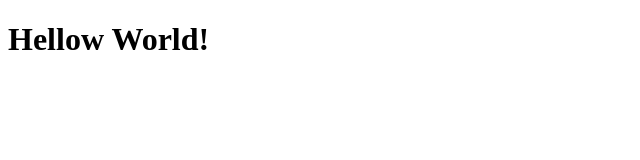
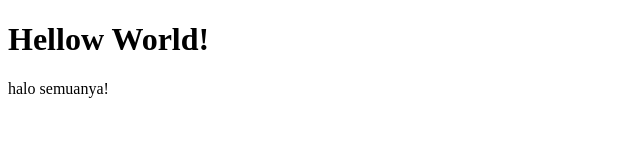
Before and after one commit to joshiabastian/wpu-git-test, a plain HTML site: page index.html in a window 1280 px wide. Shown: the whole page, without its empty margins (0-640 px from the left). Drawn offline with Linux system fonts and the light colour scheme.

Commit message:
menambahkan paragraf

```diff
--- a/index.html
+++ b/index.html
@@ -6,5 +6,6 @@
 </head>
 <body>
 <h1>Hellow World!</h1>
+<p>halo semuanya!</p>
 </body>
 </html>
```
